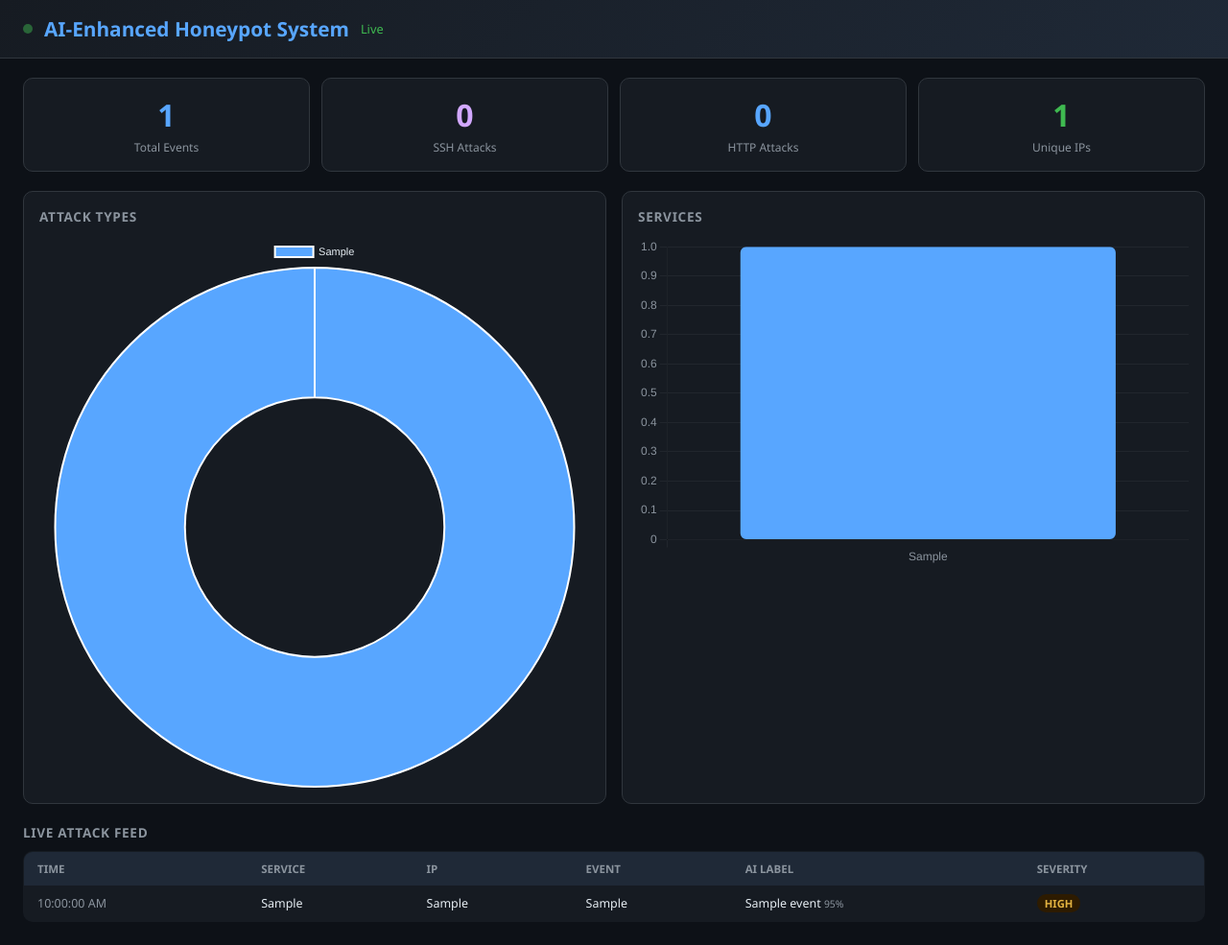
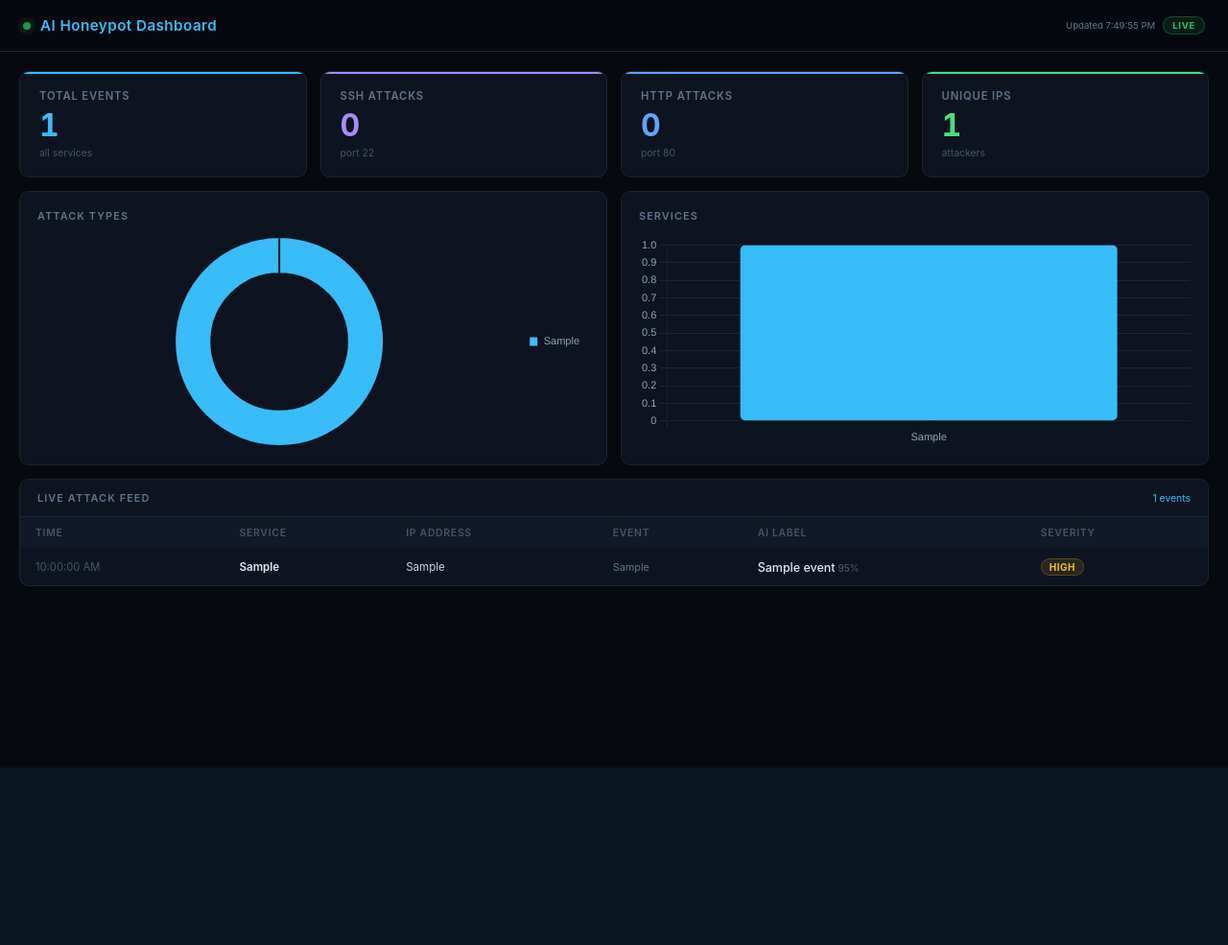
Before and after one commit to maahleek/honeypot-ai, a Flask app: page / in a window 1280 px wide. Shown: the whole page at 96% size. After the commit the page ends 800 px from the top, so only its background shows below. Run offline with Flask 3, Linux system fonts and the light colour scheme; tables that the repository leaves empty hold one stand-in row (values such as "Sample post").

Commit message:
Improve: fully responsive dashboard

```diff
--- a/dashboard/templates/index.html
+++ b/dashboard/templates/index.html
@@ -2,196 +2,174 @@
 <html lang="en">
 <head>
 <meta charset="UTF-8">
-  <meta name="viewport" content="width=device-width, initial-scale=1.0">
+<meta name="viewport" content="width=device-width,initial-scale=1,maximum-scale=1,user-scalable=no">
 <title>AI Honeypot Dashboard</title>
 <script src="https://cdn.jsdelivr.net/npm/chart.js@4.4.0/dist/chart.umd.min.js"></script>
 <style>
-    * { margin:0; padding:0; box-sizing:border-box; }
-    body { font-family:"Segoe UI",sans-serif; background:#0d1117; color:#e6edf3; }
-    header {
-      background:linear-gradient(135deg,#161b22,#1f2937);
-      padding:16px 24px; border-bottom:1px solid #30363d;
-      display:flex; align-items:center; gap:12px;
+*,*::before,*::after{box-sizing:border-box;margin:0;padding:0}
+html{font-size:16px;height:100%}
+body{font-family:-apple-system,BlinkMacSystemFont,'Segoe UI',Roboto,sans-serif;background:#060a0f;color:#e2e8f0;min-height:100vh;overflow-x:hidden;-webkit-font-smoothing:antialiased}
+
+/* HEADER */
+header{position:sticky;top:0;z-index:99;height:54px;background:rgba(6,10,15,.96);border-bottom:1px solid #1e2533;display:flex;align-items:center;justify-content:space-between;padding:0 clamp(12px,3vw,24px);gap:12px}
+.h-brand{display:flex;align-items:center;gap:10px;min-width:0}
+.h-dot{width:8px;height:8px;border-radius:50%;background:#22c55e;flex-shrink:0;animation:blink 2s ease infinite}
+@keyframes blink{0%,100%{opacity:1;box-shadow:0 0 0 0 rgba(34,197,94,.5)}60%{opacity:.7;box-shadow:0 0 0 7px rgba(34,197,94,0)}}
+.h-title{font-size:clamp(.78rem,.9vw + .5rem,.95rem);font-weight:600;color:#38bdf8;letter-spacing:.03em;white-space:nowrap;overflow:hidden;text-overflow:ellipsis}
+.h-right{display:flex;align-items:center;gap:8px;flex-shrink:0}
+.h-badge{font-size:.6rem;font-weight:700;letter-spacing:.07em;color:#22c55e;background:rgba(34,197,94,.1);border:1px solid rgba(34,197,94,.3);padding:3px 9px;border-radius:20px;white-space:nowrap}
+.h-time{font-size:.6rem;color:#64748b;white-space:nowrap}
+
+/* PAGE */
+.page{width:100%;max-width:1400px;margin:0 auto;padding:clamp(12px,2vw,20px) clamp(12px,2vw,20px) 40px}
+
+/* STATS */
+.stats{display:grid;grid-template-columns:repeat(4,1fr);gap:clamp(8px,1.5vw,14px);margin-bottom:clamp(10px,1.5vw,14px)}
+.stat{position:relative;background:#0d1420;border:1px solid #1e2533;border-radius:10px;padding:clamp(12px,2vw,18px) clamp(14px,2vw,20px);overflow:hidden;transition:border-color .2s,transform .2s;cursor:default}
+.stat:hover{border-color:rgba(255,255,255,.1);transform:translateY(-2px)}
+.stat-bar{position:absolute;top:0;left:0;right:0;height:2px;border-radius:2px 2px 0 0}
+.s1 .stat-bar{background:#38bdf8}.s2 .stat-bar{background:#a78bfa}.s3 .stat-bar{background:#60a5fa}.s4 .stat-bar{background:#4ade80}
+.stat-lbl{font-size:clamp(.6rem,.65vw + .3rem,.7rem);font-weight:600;color:#64748b;text-transform:uppercase;letter-spacing:.08em;margin-bottom:8px}
+.stat-num{font-size:clamp(1.4rem,2vw + .5rem,2rem);font-weight:700;line-height:1;font-variant-numeric:tabular-nums}
+.s1 .stat-num{color:#38bdf8}.s2 .stat-num{color:#a78bfa}.s3 .stat-num{color:#60a5fa}.s4 .stat-num{color:#4ade80}
+.stat-sub{font-size:clamp(.58rem,.6vw + .25rem,.65rem);color:#475569;margin-top:6px}
+
+/* CHARTS */
+.charts{display:grid;grid-template-columns:repeat(2,1fr);gap:clamp(8px,1.5vw,14px);margin-bottom:clamp(10px,1.5vw,14px)}
+.card{background:#0d1420;border:1px solid #1e2533;border-radius:10px;padding:clamp(14px,2vw,18px)}
+.card-ttl{font-size:clamp(.6rem,.65vw + .25rem,.68rem);font-weight:600;color:#64748b;text-transform:uppercase;letter-spacing:.1em;margin-bottom:14px}
+.chart-wrap{position:relative;width:100%;height:clamp(160px,18vw,220px)}
+
+/* FEED */
+.feed{background:#0d1420;border:1px solid #1e2533;border-radius:10px;overflow:hidden}
+.feed-top{display:flex;align-items:center;justify-content:space-between;padding:12px clamp(12px,2vw,18px);border-bottom:1px solid #1e2533}
+.feed-lbl{font-size:clamp(.6rem,.65vw + .25rem,.68rem);font-weight:600;color:#64748b;text-transform:uppercase;letter-spacing:.1em}
+.feed-cnt{font-size:.65rem;color:#38bdf8}
+.tbl-scroll{width:100%;overflow-x:auto;-webkit-overflow-scrolling:touch}
+table{width:100%;border-collapse:collapse;min-width:520px}
+thead tr{background:#111827}
+th{padding:clamp(7px,1vw,10px) clamp(10px,1.5vw,16px);font-size:clamp(.58rem,.6vw + .25rem,.65rem);font-weight:600;color:#475569;text-transform:uppercase;letter-spacing:.07em;text-align:left;white-space:nowrap}
+tbody tr{border-bottom:1px solid #1e2533;transition:background .12s}
+tbody tr:last-child{border-bottom:none}
+tbody tr:hover{background:#111827}
+td{padding:clamp(7px,1vw,10px) clamp(10px,1.5vw,16px);font-size:clamp(.68rem,.7vw + .3rem,.78rem);vertical-align:middle;white-space:nowrap}
+.td-t{color:#475569;font-size:clamp(.6rem,.65vw + .25rem,.7rem)}
+.td-s{font-weight:600;font-size:clamp(.62rem,.65vw + .28rem,.72rem)}
+.SSH{color:#c084fc}.HTTP{color:#60a5fa}.FTP{color:#fb923c}.TELNET{color:#38bdf8}
+.td-ip{font-size:clamp(.62rem,.65vw + .28rem,.72rem);color:#cbd5e1}
+.td-ev{font-size:clamp(.6rem,.62vw + .26rem,.68rem);color:#64748b}
+.td-ai{font-weight:500}
+.td-cf{font-size:.62rem;color:#475569;margin-left:3px}
+.badge{display:inline-block;padding:2px 8px;border-radius:20px;font-size:clamp(.55rem,.58vw + .22rem,.62rem);font-weight:700;letter-spacing:.05em}
+.sev-critical{background:rgba(239,68,68,.12);color:#f87171;border:1px solid rgba(239,68,68,.25)}
+.sev-high{background:rgba(234,179,8,.12);color:#fbbf24;border:1px solid rgba(234,179,8,.25)}
+.sev-medium{background:rgba(96,165,250,.12);color:#60a5fa;border:1px solid rgba(96,165,250,.25)}
+.sev-low{background:rgba(74,222,128,.12);color:#4ade80;border:1px solid rgba(74,222,128,.25)}
+.empty{padding:48px 16px;text-align:center;color:#475569;font-size:.85rem}
+
+/* RESPONSIVE */
+@media(max-width:900px){
+  .stats{grid-template-columns:repeat(2,1fr)}
+  .charts{grid-template-columns:1fr}
 }
-    header h1 { font-size:1.3rem; font-weight:700; color:#58a6ff; }
-    .dot { width:10px;height:10px;border-radius:50%;background:#3fb950;
-           animation:pulse 2s infinite; }
-    @keyframes pulse { 0%,100%{opacity:1} 50%{opacity:.4} }
-    .live { font-size:.8rem; color:#3fb950; }
-    .stats {
-      display:grid; grid-template-columns:repeat(4,1fr);
-      gap:12px; padding:20px 24px;
+@media(max-width:540px){
+  .stats{grid-template-columns:repeat(2,1fr);gap:8px}
+  .stat{padding:12px 14px}
+  .charts{gap:8px}
+  .h-time{display:none}
+  header{height:48px}
 }
-    .stat-card {
-      background:#161b22; border:1px solid #30363d;
-      border-radius:10px; padding:16px; text-align:center;
+@media(max-width:360px){
+  .h-title{font-size:.72rem}
+  .stat-num{font-size:1.3rem}
+  .stat-sub{display:none}
 }
-    .stat-card .num { font-size:2rem; font-weight:700; color:#58a6ff; }
-    .stat-card .lbl { font-size:.75rem; color:#8b949e; margin-top:4px; }
-    .charts {
-      display:grid; grid-template-columns:1fr 1fr;
-      gap:16px; padding:0 24px 20px;
-    }
-    .chart-card {
-      background:#161b22; border:1px solid #30363d;
-      border-radius:10px; padding:16px;
-    }
-    .chart-card h3 { font-size:.85rem; color:#8b949e; margin-bottom:12px;
-                     text-transform:uppercase; letter-spacing:.05em; }
-    .feed-section { padding:0 24px 24px; }
-    .feed-section h3 { font-size:.85rem; color:#8b949e; margin-bottom:10px;
-                       text-transform:uppercase; letter-spacing:.05em; }
-    table { width:100%; border-collapse:collapse;
-            background:#161b22; border-radius:10px; overflow:hidden;
-            border:1px solid #30363d; }
-    th { background:#1f2937; padding:10px 14px; font-size:.72rem;
-         color:#8b949e; text-align:left; text-transform:uppercase; }
-    td { padding:9px 14px; font-size:.78rem; border-bottom:1px solid #21262d; }
-    tr:hover td { background:#1f2937; }
-    .badge { display:inline-block; padding:2px 8px; border-radius:20px;
-             font-size:.7rem; font-weight:600; }
-    .sev-critical { background:#3d1515; color:#f85149; }
-    .sev-high     { background:#2d1b00; color:#e3b341; }
-    .sev-medium   { background:#0d2434; color:#58a6ff; }
-    .sev-low      { background:#0d2119; color:#3fb950; }
-    .svc-SSH    { color:#d2a8ff; }
-    .svc-HTTP   { color:#58a6ff; }
-    .svc-FTP    { color:#ffa657; }
-    .svc-TELNET { color:#79c0ff; }
+::-webkit-scrollbar{width:5px;height:5px}
+::-webkit-scrollbar-track{background:#0d1420}
+::-webkit-scrollbar-thumb{background:#1e2533;border-radius:3px}
+::-webkit-scrollbar-thumb:hover{background:#2d3748}
 </style>
 </head>
 <body>
+
 <header>
-  <div class="dot"></div>
-  <h1>AI-Enhanced Honeypot System</h1>
-  <span class="live" id="live-txt">Live</span>
+  <div class="h-brand">
+    <div class="h-dot"></div>
+    <span class="h-title">AI Honeypot Dashboard</span>
+  </div>
+  <div class="h-right">
+    <span class="h-time" id="upd"></span>
+    <span class="h-badge" id="pill">LIVE</span>
+  </div>
 </header>
 
+<div class="page">
+
   <div class="stats">
-  <div class="stat-card">
-    <div class="num" id="total">0</div>
-    <div class="lbl">Total Events</div>
+    <div class="stat s1"><div class="stat-bar"></div><div class="stat-lbl">Total Events</div><div class="stat-num" id="total">0</div><div class="stat-sub">all services</div></div>
+    <div class="stat s2"><div class="stat-bar"></div><div class="stat-lbl">SSH Attacks</div><div class="stat-num" id="ssh">0</div><div class="stat-sub">port 22</div></div>
+    <div class="stat s3"><div class="stat-bar"></div><div class="stat-lbl">HTTP Attacks</div><div class="stat-num" id="http">0</div><div class="stat-sub">port 80</div></div>
+    <div class="stat s4"><div class="stat-bar"></div><div class="stat-lbl">Unique IPs</div><div class="stat-num" id="ips">0</div><div class="stat-sub">attackers</div></div>
   </div>
-  <div class="stat-card">
-    <div class="num" id="ssh-count" style="color:#d2a8ff">0</div>
-    <div class="lbl">SSH Attacks</div>
+
+  <div class="charts">
+    <div class="card"><div class="card-ttl">Attack Types</div><div class="chart-wrap"><canvas id="typeC"></canvas></div></div>
+    <div class="card"><div class="card-ttl">Services</div><div class="chart-wrap"><canvas id="svcC"></canvas></div></div>
   </div>
-  <div class="stat-card">
-    <div class="num" id="http-count" style="color:#58a6ff">0</div>
-    <div class="lbl">HTTP Attacks</div>
+
+  <div class="feed">
+    <div class="feed-top">
+      <span class="feed-lbl">Live Attack Feed</span>
+      <span class="feed-cnt" id="cnt">0 events</span>
     </div>
-  <div class="stat-card">
-    <div class="num" id="unique-ips" style="color:#3fb950">0</div>
-    <div class="lbl">Unique IPs</div>
+    <div class="tbl-scroll">
+      <table>
+        <thead><tr><th>Time</th><th>Service</th><th>IP Address</th><th>Event</th><th>AI Label</th><th>Severity</th></tr></thead>
+        <tbody id="tb"><tr><td colspan="6"><div class="empty">Waiting for attacks...</div></td></tr></tbody>
+      </table>
     </div>
   </div>
 
-<div class="charts">
-  <div class="chart-card">
-    <h3>Attack Types</h3>
-    <canvas id="typeChart" height="180"></canvas>
-  </div>
-  <div class="chart-card">
-    <h3>Services</h3>
-    <canvas id="svcChart" height="180"></canvas>
-  </div>
-</div>
-
-<div class="feed-section">
-  <h3>Live Attack Feed</h3>
-  <table>
-    <thead>
-      <tr>
-        <th>Time</th><th>Service</th><th>IP</th>
-        <th>Event</th><th>AI Label</th><th>Severity</th>
-      </tr>
-    </thead>
-    <tbody id="feed-body"></tbody>
-  </table>
 </div>
 
 <script>
-  const COLORS = ["#58a6ff","#3fb950","#f85149","#e3b341","#d2a8ff","#ffa657","#79c0ff"];
+var C=['#38bdf8','#4ade80','#f87171','#fbbf24','#a78bfa','#fb923c','#34d399'];
+var tC=new Chart(document.getElementById('typeC'),{type:'doughnut',data:{labels:[],datasets:[{data:[],backgroundColor:C,borderWidth:2,borderColor:'#0d1420'}]},options:{responsive:true,maintainAspectRatio:false,cutout:'65%',plugins:{legend:{position:'right',labels:{color:'#94a3b8',font:{size:11},boxWidth:10,padding:8}}}}});
+var sC=new Chart(document.getElementById('svcC'),{type:'bar',data:{labels:[],datasets:[{data:[],backgroundColor:C,borderRadius:5,borderSkipped:false}]},options:{responsive:true,maintainAspectRatio:false,plugins:{legend:{display:false}},scales:{x:{ticks:{color:'#94a3b8',font:{size:11}},grid:{color:'#1e2533'}},y:{ticks:{color:'#94a3b8',font:{size:11}},grid:{color:'#1e2533'}}}}});
 
-  const typeChart = new Chart(document.getElementById("typeChart"), {
-    type: "doughnut",
-    data: { labels:[], datasets:[{ data:[], backgroundColor:COLORS }] },
-    options: { plugins:{ legend:{ labels:{ color:"#e6edf3", font:{size:11} } } } }
+function stats(){
+  fetch('/api/stats').then(function(r){return r.json()}).then(function(d){
+    document.getElementById('total').textContent=d.total||0;
+    document.getElementById('ips').textContent=Object.keys(d.top_ips||{}).length;
+    document.getElementById('ssh').textContent=(d.by_service||{}).SSH||0;
+    document.getElementById('http').textContent=(d.by_service||{}).HTTP||0;
+    var et=d.by_event_type||{};tC.data.labels=Object.keys(et);tC.data.datasets[0].data=Object.values(et);tC.update('none');
+    var sv=d.by_service||{};sC.data.labels=Object.keys(sv);sC.data.datasets[0].data=Object.values(sv);sC.update('none');
+    document.getElementById('upd').textContent='Updated '+new Date().toLocaleTimeString();
+  }).catch(function(){var p=document.getElementById('pill');p.textContent='OFFLINE';p.style.color='#f87171';p.style.borderColor='rgba(239,68,68,.3)';});
+}
+
+function events(){
+  fetch('/api/events').then(function(r){return r.json()}).then(function(evs){
+    var tb=document.getElementById('tb');
+    document.getElementById('cnt').textContent=evs.length+' events';
+    if(!evs.length){tb.innerHTML='<tr><td colspan="6"><div class="empty">Waiting for attacks...</div></td></tr>';return;}
+    var h='';
+    evs.slice(0,50).forEach(function(ev){
+      var cls=ev.classification||{};
+      var sev=cls.severity||'low';
+      var name=cls.name||'—';
+      var conf=cls.confidence?(cls.confidence*100).toFixed(0)+'%':'';
+      var ts=ev.timestamp?new Date(ev.timestamp).toLocaleTimeString():'—';
+      var svc=ev.service||'—';
+      h+='<tr><td class="td-t">'+ts+'</td><td class="td-s '+svc+'">'+svc+'</td><td class="td-ip">'+(ev.attacker_ip||'—')+'</td><td class="td-ev">'+(ev.event_type||'—')+'</td><td class="td-ai">'+name+'<span class="td-cf">'+conf+'</span></td><td><span class="badge sev-'+sev+'">'+sev.toUpperCase()+'</span></td></tr>';
     });
-
-  const svcChart = new Chart(document.getElementById("svcChart"), {
-    type: "bar",
-    data: { labels:[], datasets:[{ data:[], backgroundColor:COLORS,
-            borderRadius:6, borderSkipped:false }] },
-    options: {
-      plugins:{ legend:{ display:false } },
-      scales:{
-        x:{ ticks:{color:"#8b949e"}, grid:{color:"#21262d"} },
-        y:{ ticks:{color:"#8b949e"}, grid:{color:"#21262d"} }
-      }
-    }
-  });
-
-  let lastEventId = 0;
-
-  function loadStats() {
-    fetch("/api/stats")
-      .then(r => r.json())
-      .then(d => {
-        document.getElementById("total").textContent = d.total || 0;
-        document.getElementById("unique-ips").textContent =
-          Object.keys(d.top_ips || {}).length;
-        document.getElementById("ssh-count").textContent =
-          (d.by_service || {}).SSH || 0;
-        document.getElementById("http-count").textContent =
-          (d.by_service || {}).HTTP || 0;
-
-        const et = d.by_event_type || {};
-        typeChart.data.labels = Object.keys(et);
-        typeChart.data.datasets[0].data = Object.values(et);
-        typeChart.update();
-
-        const sv = d.by_service || {};
-        svcChart.data.labels = Object.keys(sv);
-        svcChart.data.datasets[0].data = Object.values(sv);
-        svcChart.update();
-      })
-      .catch(() => {
-        document.getElementById("live-txt").textContent = "Reconnecting...";
+    tb.innerHTML=h;
   });
 }
 
-  function loadEvents() {
-    fetch("/api/events")
-      .then(r => r.json())
-      .then(events => {
-        const tbody = document.getElementById("feed-body");
-        tbody.innerHTML = "";
-        events.slice(0, 30).forEach(ev => {
-          const cls  = ev.classification || {};
-          const sev  = cls.severity || "low";
-          const name = cls.name || "-";
-          const conf = cls.confidence ? (cls.confidence*100).toFixed(0)+"%" : "";
-          const ts   = ev.timestamp
-            ? new Date(ev.timestamp).toLocaleTimeString() : "-";
-          const tr = document.createElement("tr");
-          tr.innerHTML =
-            "<td style=\"color:#8b949e\">" + ts + "</td>" +
-            "<td class=\"svc-" + ev.service + "\">" + (ev.service||"-") + "</td>" +
-            "<td>" + (ev.attacker_ip||"-") + "</td>" +
-            "<td>" + (ev.event_type||"-") + "</td>" +
-            "<td>" + name + " <small style=\"color:#8b949e\">" + conf + "</small></td>" +
-            "<td><span class=\"badge sev-" + sev + "\">" + sev.toUpperCase() + "</span></td>";
-          tbody.appendChild(tr);
-        });
-        document.getElementById("live-txt").textContent = "Live";
-      });
-  }
-
-  loadStats();
-  loadEvents();
-  setInterval(loadStats,  3000);
-  setInterval(loadEvents, 3000);
+stats();events();
+setInterval(stats,3000);setInterval(events,3000);
 </script>
 </body>
 </html>
```
Also changed, not shown: 2 other files. Lines whose indentation alone changed are shown as unchanged.
